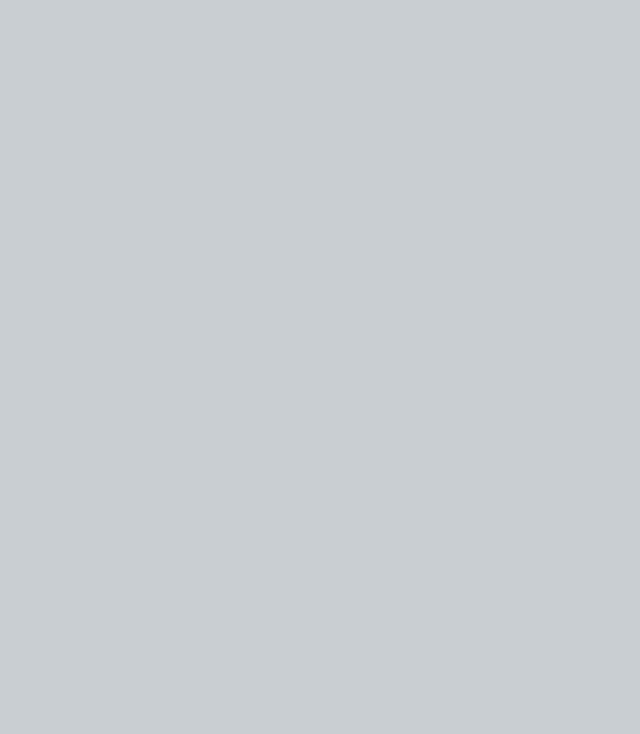
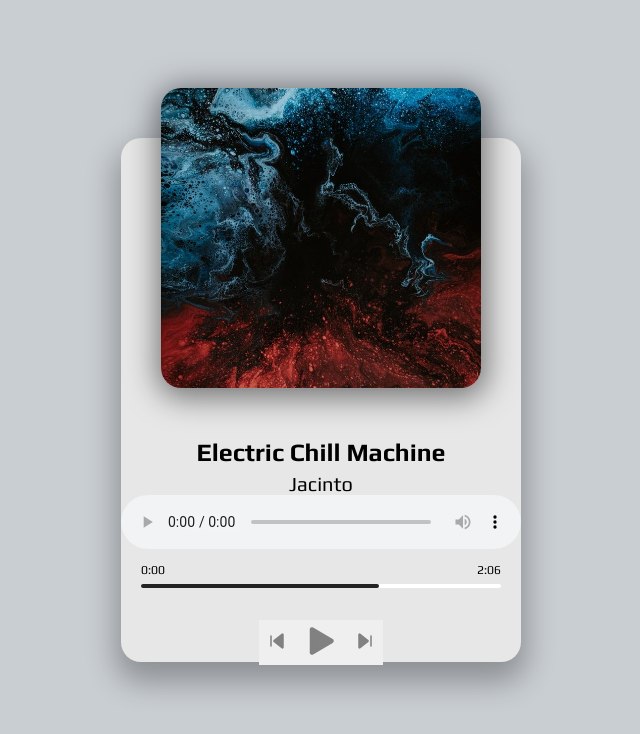
Before and after one commit to rowinf/javascript-projects, a website: page music-player/index.html in a window 1280 px wide. Shown: the whole page, without its empty margins (319-959 px from the left). Drawn offline with Linux system fonts and the light colour scheme.

Commit message:
add music player UI

```diff
--- a/music-player/index.html
+++ b/music-player/index.html
@@ -1,15 +1,109 @@
-<!DOCTYPE html>
+<!doctype html>
 <html lang="en">
-<head>
-    <meta charset="UTF-8">
-    <meta name="viewport" content="width=device-width, initial-scale=1.0">
+  <head>
+    <meta charset="UTF-8" />
+    <meta name="viewport" content="width=device-width, initial-scale=1.0" />
     <title>Music Player</title>
-    <link rel="icon" type="image/png" href="favicon.png">
-    <link rel="stylesheet" href="https://cdnjs.cloudflare.com/ajax/libs/font-awesome/5.10.2/css/all.min.css"/>
-    <link rel="stylesheet" href="style.css">
-</head>
-<body>
+    <link rel="icon" type="image/png" href="favicon.png" />
+    <link
+      rel="stylesheet"
+      href="https://cdnjs.cloudflare.com/ajax/libs/font-awesome/5.10.2/css/all.min.css"
+    />
+    <link rel="stylesheet" href="style.css" />
+  </head>
+  <body>
+    <div class="player-container">
+      <div class="img-container">
+        <img src="img/jacinto-1.jpg" alt="Album art" />
+      </div>
+      <h2 id="title">Electric Chill Machine</h2>
+      <h3 id="artist">Jacinto</h3>
+      <audio controls src="music/jacinto-1.mp3"></audio>
+      <div class="progress-container" id="progress-container">
+        <div class="progress" id="progress"></div>
+        <div class="duration-wrapper">
+          <span id="current-time">0:00</span>
+          <span id="duration">2:06</span>
+        </div>
+      </div>
+      <div class="player-controls">
+        <button type="button" onclick="console.log('prev')">
+          <?xml version="1.0" encoding="UTF-8"?><svg
+            width="24px"
+            height="24px"
+            viewBox="0 0 24 24"
+            fill="none"
+            xmlns="http://www.w3.org/2000/svg"
+            color="currentColor"
+            stroke-width="1.5"
+          >
+            <path
+              d="M6 7V17"
+              stroke="currentColor"
+              stroke-width="1.5"
+              stroke-linecap="round"
+              stroke-linejoin="round"
+            ></path>
+            <path
+              d="M17.0282 5.2672C17.4217 4.95657 18 5.23682 18 5.73813V18.2619C18 18.7632 17.4217 19.0434 17.0282 18.7328L9.09651 12.4709C8.79223 12.2307 8.79223 11.7693 9.09651 11.5291L17.0282 5.2672Z"
+              fill="currentColor"
+              stroke="currentColor"
+              stroke-width="1.5"
+              stroke-linecap="round"
+              stroke-linejoin="round"
+            ></path>
+          </svg>
+        </button>
+        <button type="button" onclick="console.log('play')">
+          <?xml version="1.0" encoding="UTF-8"?><svg
+            width="40px"
+            height="40px"
+            viewBox="0 0 24 24"
+            fill="none"
+            xmlns="http://www.w3.org/2000/svg"
+            color="currentColor"
+            stroke-width="1.5"
+          >
+            <path
+              d="M6.90588 4.53682C6.50592 4.2998 6 4.58808 6 5.05299V18.947C6 19.4119 6.50592 19.7002 6.90588 19.4632L18.629 12.5162C19.0211 12.2838 19.0211 11.7162 18.629 11.4838L6.90588 4.53682Z"
+              fill="currentColor"
+              stroke="currentColor"
+              stroke-width="1.5"
+              stroke-linecap="round"
+              stroke-linejoin="round"
+            ></path>
+          </svg>
+        </button>
+        <button type="button" onclick="console.log('next')">
+          <?xml version="1.0" encoding="UTF-8"?><svg
+            width="24px"
+            height="24px"
+            viewBox="0 0 24 24"
+            fill="none"
+            xmlns="http://www.w3.org/2000/svg"
+            color="currentColor"
+            stroke-width="1.5"
+          >
+            <path
+              d="M18 7V17"
+              stroke="currentColor"
+              stroke-width="1.5"
+              stroke-linecap="round"
+              stroke-linejoin="round"
+            ></path>
+            <path
+              d="M6.97179 5.2672C6.57832 4.95657 6 5.23682 6 5.73813V18.2619C6 18.7632 6.57832 19.0434 6.97179 18.7328L14.9035 12.4709C15.2078 12.2307 15.2078 11.7693 14.9035 11.5291L6.97179 5.2672Z"
+              fill="currentColor"
+              stroke="currentColor"
+              stroke-width="1.5"
+              stroke-linecap="round"
+              stroke-linejoin="round"
+            ></path>
+          </svg>
+        </button>
+      </div>
+    </div>
     <!-- Script -->
     <script src="script.js"></script>
-</body>
+  </body>
 </html>
--- a/music-player/style.css
+++ b/music-player/style.css
@@ -1,4 +1,5 @@
 /* Images created by: https://unsplash.com/@pawel_czerwinski */
+@import url("https://fonts.googleapis.com/css2?family=Play:wght@400;700&display=swap");
 
 html {
   box-sizing: border-box;
@@ -8,22 +9,36 @@ body {
   margin: 0;
   min-height: 100vh;
   background: #c9ced3;
-  display: flex;
-  justify-content: center;
-  align-items: center;
 
   font-size: 12px;
+  font-family: Play, sans-serif;
+  display: grid;
+  place-items: center;
 }
 
-
+.player-container {
+  height: 524px;
+  width: 400px;
+  background: #e7e7e7;
+  border-radius: 20px;
+  box-shadow: 0 15px 30px 5px rgba(0, 0, 0, 0.3);
+}
 
 .img-container {
-
+  height: 300px;
   position: relative;
   top: -50px;
-  left: 50px;
+  width: 80%;
+  left: 10%;
 }
 
+.img-container img {
+  height: 100%;
+  width: 100%;
+  object-fit: cover;
+  border-radius: 20px;
+  box-shadow: 1px 5px 30px 5px rgba(0, 0, 0, .5);
+}
 
 h2 {
   font-size: 25px;
@@ -43,7 +58,7 @@ h3 {
   background: #fff;
   border-radius: 5px;
   cursor: pointer;
-  margin: 40px 20px;
+  margin: 32px 20px;
   height: 4px;
   width: 90%;
 }
@@ -66,20 +81,14 @@ h3 {
 
 /* Controls */
 .player-controls {
-  position: relative;
-  top: -15px;
-  left: 120px;
-  width: 200px;
+  display: flex;
+  justify-content: center;
 }
 
-.fas {
-  font-size: 30px;
+.player-controls button {
+  border: none;
   color: rgb(129, 129, 129);
-  margin-right: 30px;
-
 }
-
-
 
 .main-button {
   font-size: 40px;
@@ -87,12 +96,14 @@ h3 {
   top: 3px;
 }
 
+audio {
+  width: 100%;
+}
+
 /* Media Query: iPhone (Vertical) */
 @media screen and (max-width: 376px) {
-
-
-  .img-container {
-    left: 29px;
+  .player-container {
+    width: 95vw;
   }
 
   h2 {
```
Also changed, not shown: music-player/package.json (added, +15 -0 lines), 2 other files.
